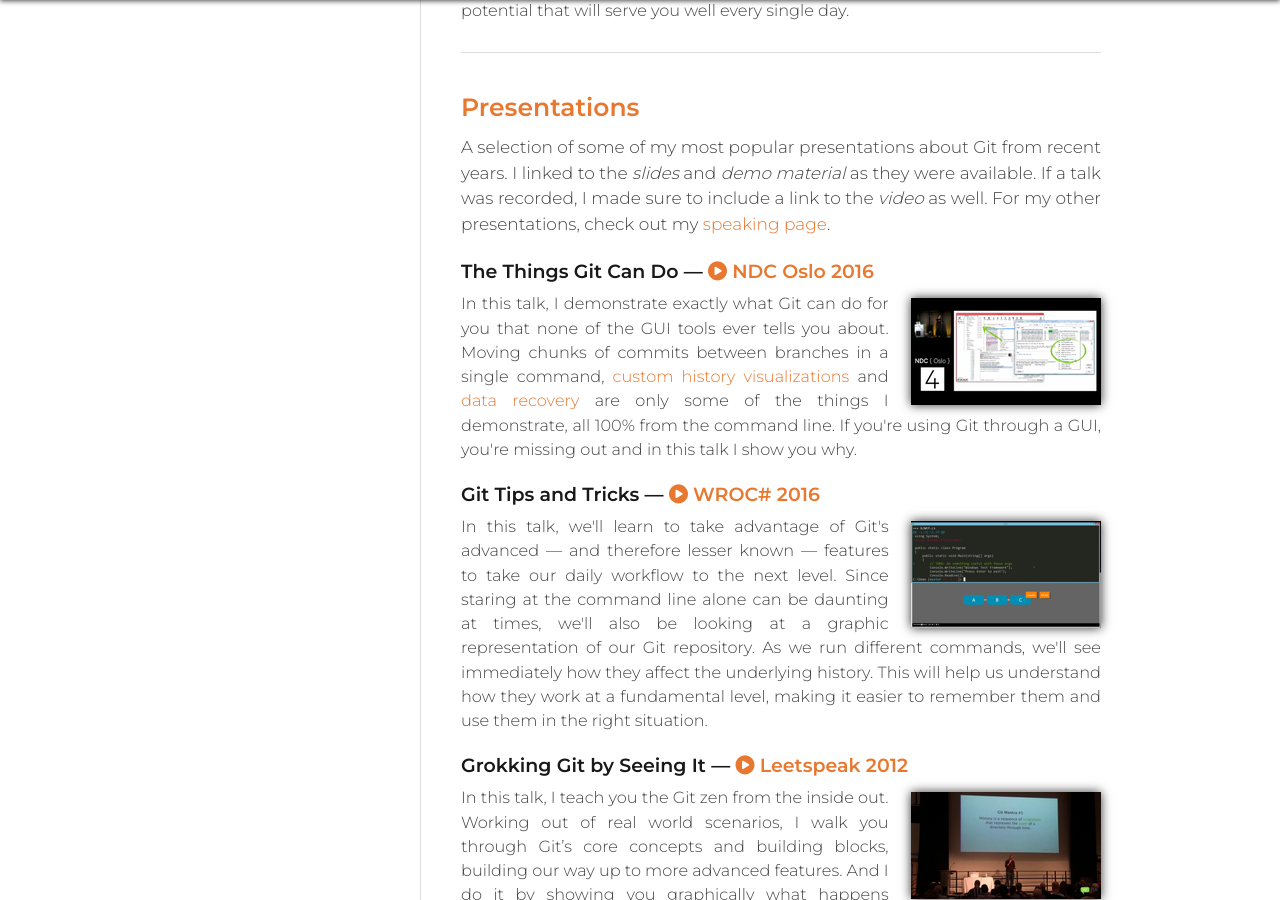
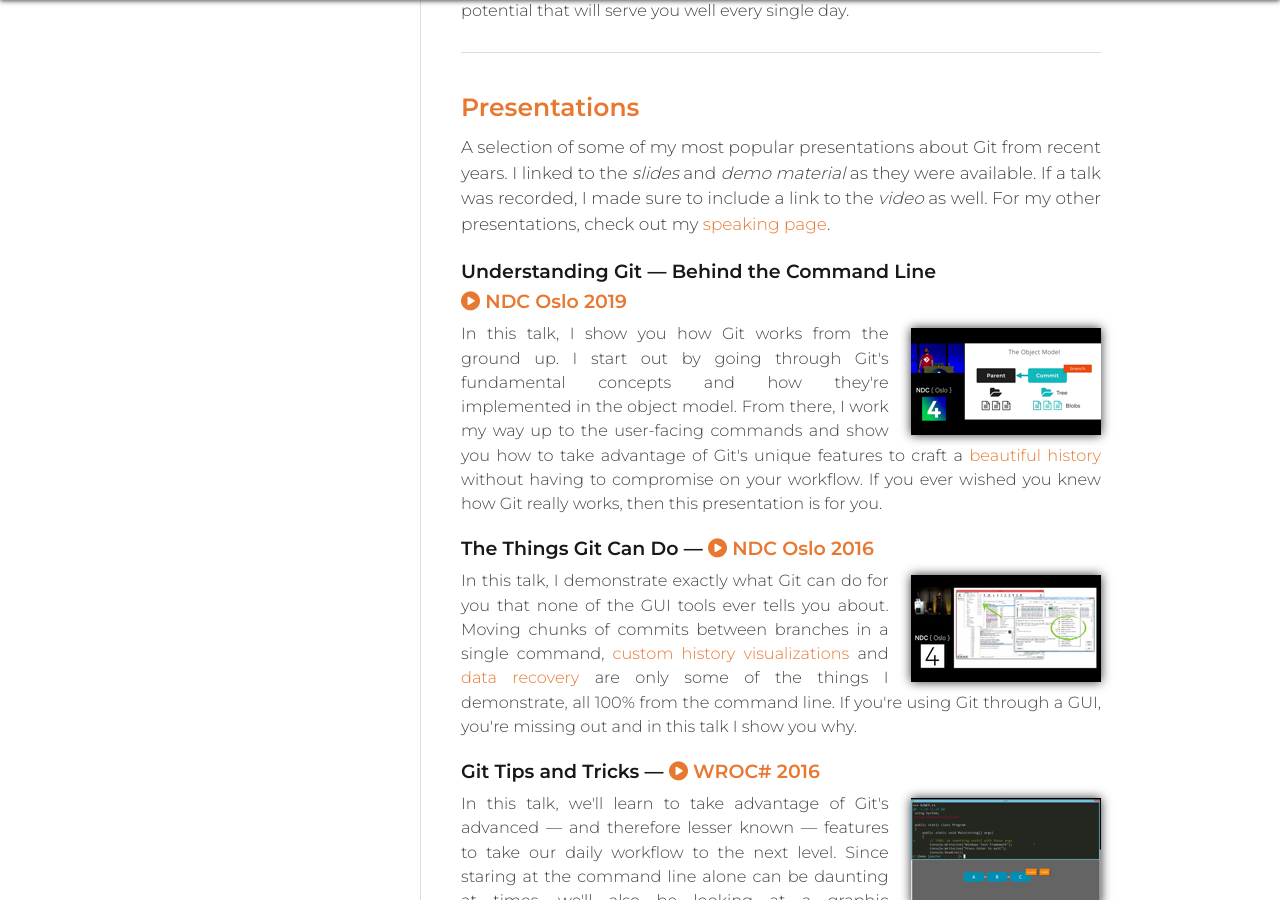
Before and after one commit to megakemp/megakemp.github.io, a Jekyll site: the page built from git/index.html, in a window 1280 px wide and 900 px high, scrolled down 2989 px. Built offline with Jekyll 4.4.1, drawn with Linux system fonts in a browser that asks for light colours; nearby versions of some CDN libraries; comment, search, counter and statistics services are not loaded.

Commit message:
Adds the Git talk from NDC Oslo 2019 to the Git page

```diff
--- a/git/index.html
+++ b/git/index.html
@@ -95,6 +95,15 @@
   <h2 id="presentations">Presentations</h2>
   <p>A selection of some of my most popular presentations about Git from recent years. I linked to the <em>slides</em> and <em>demo material</em> as they were available. If a talk was recorded, I made sure to include a link to the <em>video</em> as well. For my other presentations, check out my <a href="/speaking">speaking page</a>.</p>
 
+  <h4 id="understanding_git">Understanding Git — Behind the Command Line <a href="https://youtu.be/BdiLKxSu-2Q"><i class="fa fa-play-circle" aria-hidden="true"></i> NDC Oslo 2019</a></h4>
+  <p class="thumbnail-caption">
+    <a href="https://youtu.be/BdiLKxSu-2Q">
+      <img src="/assets/speaking/ndcoslo2019-enricocampidoglio-preview.png"
+           class="thumbnail-video" />
+    </a>
+    In this talk, I show you how Git works from the ground up. I start out by going through Git's fundamental concepts and how they're implemented in the object model. From there, I work my way up to the user-facing commands and show you how to take advantage of Git's unique features to craft a <a href="/2014/08/14/the-importance-of-a-good-looking-history/">beautiful history</a> without having to compromise on your workflow. If you ever wished you knew how Git really works, then this presentation is for you.
+  </p>
+
   <h4 id="the_things_git_can_do">The Things Git Can Do <span class="hide">—</span> <a href="https://vimeo.com/171317261"><i class="fa fa-play-circle" aria-hidden="true"></i> NDC Oslo 2016</a></h4>
   <p class="thumbnail-caption">
     <a href="https://vimeo.com/171317261">
```
